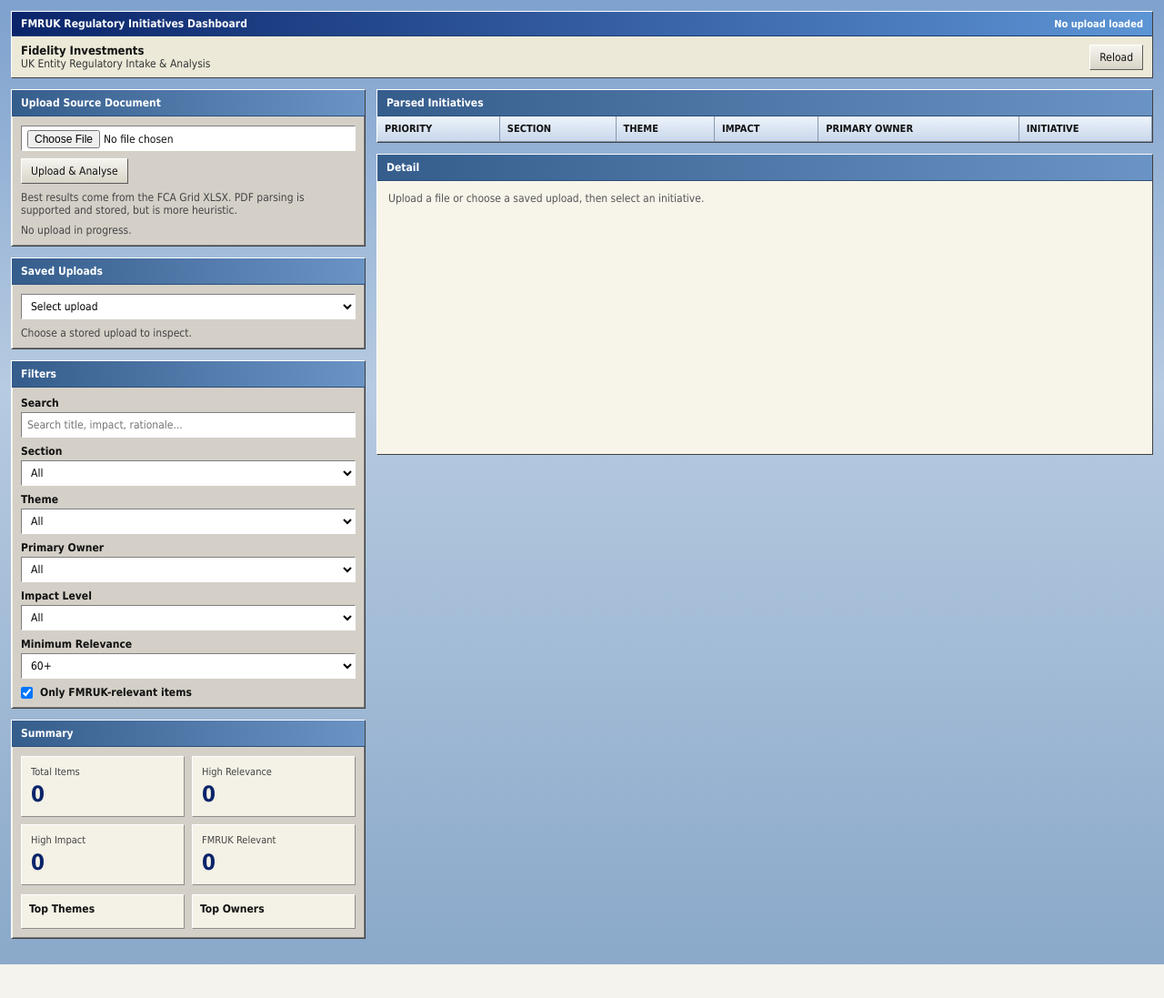
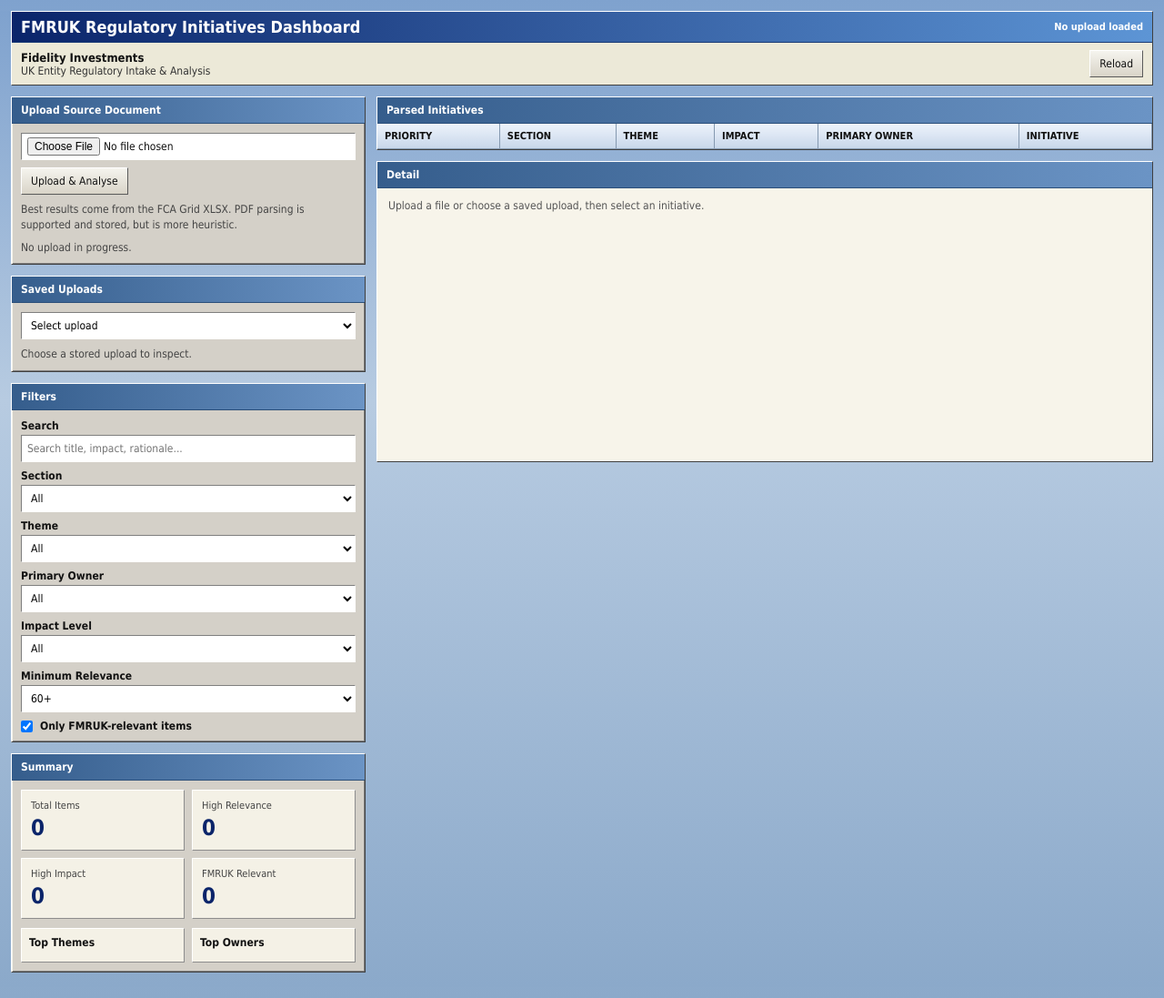
Before and after one commit to nadirrahman01/reg_outlook, a Flask app: template templates/index.html in a window 1280 px wide. Shown: the whole page at 91% size. Before the commit the page ends 1060 px from the top, so only its background shows below. Run offline with Flask 3, Linux system fonts and the light colour scheme; the template is opened without the code that fills it, so the values that code supplies are empty.

Commit message:
Update and rename styles.css to static/styles.css

```diff
--- a/styles.css
+++ b/static/styles.css
@@ -9,7 +9,6 @@
   --xp-green: #2f6f2f;
   --xp-amber: #8b6a10;
   --xp-red: #8a1e1e;
-  --xp-purple: #5b21b6;
   --xp-text: #111;
 }
 
@@ -17,7 +16,8 @@
   box-sizing: border-box;
 }
 
-html, body {
+html,
+body {
   margin: 0;
   padding: 0;
   min-height: 100vh;
@@ -55,6 +55,10 @@ html, body {
   font-weight: bold;
   background: linear-gradient(90deg, var(--xp-blue-1), var(--xp-blue-3));
   border-bottom: 1px solid #183a75;
+}
+
+.titlebar-text {
+  font-size: 18px;
 }
 
 .titlebar-meta {
@@ -130,7 +134,7 @@ input[type="file"],
 select {
   width: 100%;
   padding: 4px 6px;
-  height: 28px;
+  height: 30px;
   background: #fff;
   border-top: 1px solid #7f7f7f;
   border-left: 1px solid #7f7f7f;
@@ -153,7 +157,7 @@ select {
 }
 
 .xp-btn {
-  min-height: 28px;
+  min-height: 30px;
   padding: 4px 10px;
   color: #111;
   background: linear-gradient(180deg, #f5f4ee, #d9d4c8);
@@ -174,6 +178,7 @@ select {
 .small-note {
   margin-top: 8px;
   color: #444;
+  line-height: 1.4;
 }
 
 .kpi-grid {
@@ -348,6 +353,7 @@ select {
 .detail-block {
   margin-top: 12px;
   line-height: 1.5;
+  white-space: pre-wrap;
 }
 
 @media (max-width: 1200px) {
```
